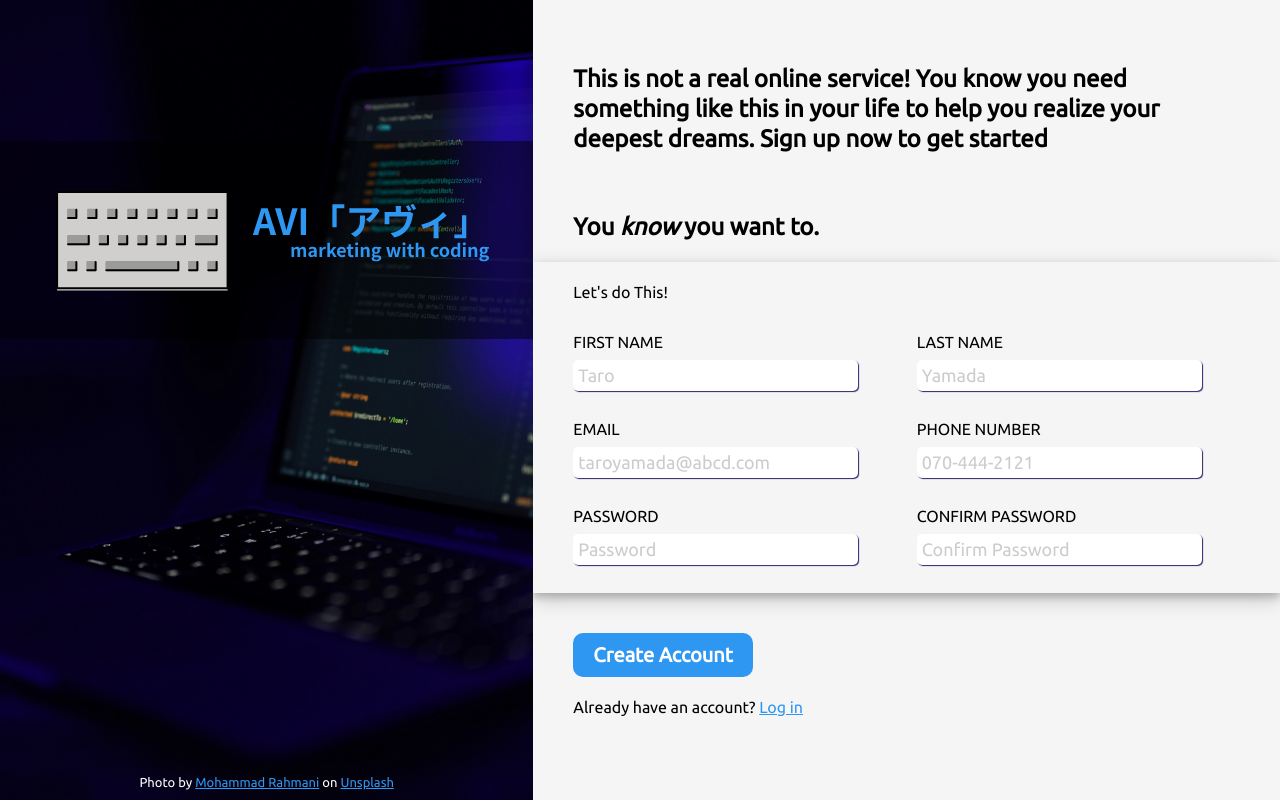
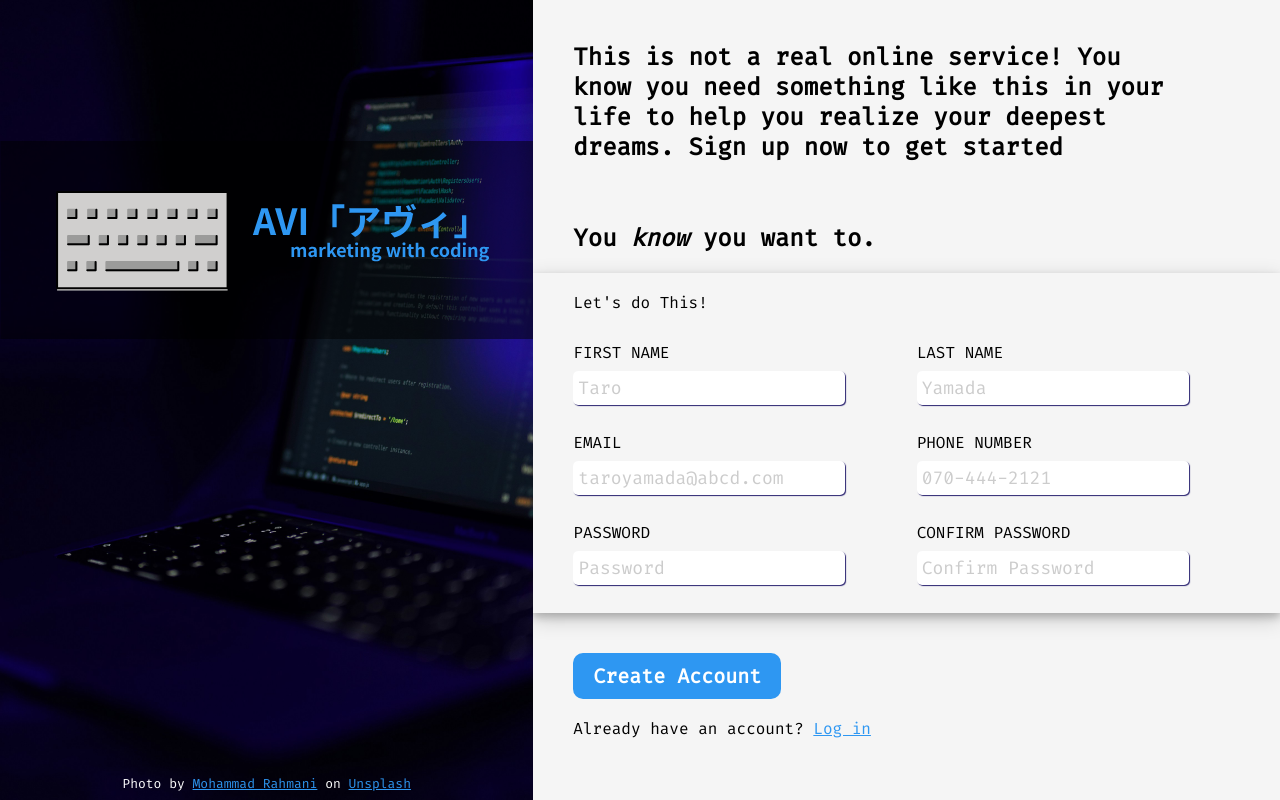
Before and after one commit to Avinashlimbu/sign-up-form, a plain HTML site: page index.html in a window 1280 px wide. Drawn offline with Linux system fonts and the light colour scheme.

Commit message:
changed the font to my liking

```diff
--- a/stylesheet.css
+++ b/stylesheet.css
@@ -1,15 +1,15 @@
 /*making default global elements */
 @font-face {
-    font-family: "ubuntu";
+    font-family: "FiraCode";
     src:
-    url("fonts/Ubuntu-Regular.woff2") format("woff2"),
-    url("fonts/Ubuntu-Regular.woff") format("woff");
+    url("fonts/FiraCode-Regular.woff2") format("woff2"),
+    url("fonts/FiraCode-Regular.woff") format("woff");
     font-weight: normal;
     font-style: normal;
 }
 
 * {
-    font-family: ubuntu, 'Times New Roman', Times, serif;
+    font-family: FiraCode, 'Times New Roman', Times, serif;
     padding: 0;
     margin: 0;
 }
```
Also changed, not shown: fonts/FiraCode-Regular.woff (added), fonts/FiraCode-Regular.woff2 (added).
